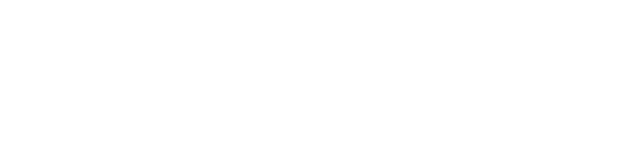
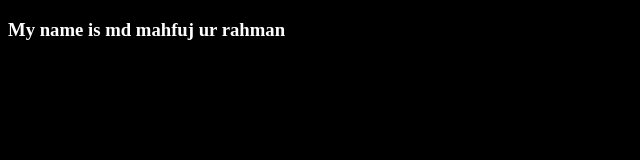
Before and after one commit to md-mahfuj-0911/prograimmingHero-Batch-8, a plain HTML site: page index.html in a window 1280 px wide. Shown: the whole page, without its empty margins (0-640 px from the left). Drawn offline with Linux system fonts and the light colour scheme.

Commit message:
added the first blog

```diff
--- /dev/null
+++ b/index.css
@@ -0,0 +1,4 @@
+body{
+    background-color: black;
+    color: white;
+}
--- a/index.html
+++ b/index.html
@@ -5,10 +5,11 @@
     <meta charset="UTF-8">
     <meta name="viewport" content="width=device-width, initial-scale=1.0">
     <title>Document</title>
+    <link rel="stylesheet" href="/index.css">
 </head>
 
 <body>
-
+    <h3>My name is md mahfuj ur rahman</h3>
 </body>
 
 </html>
```
